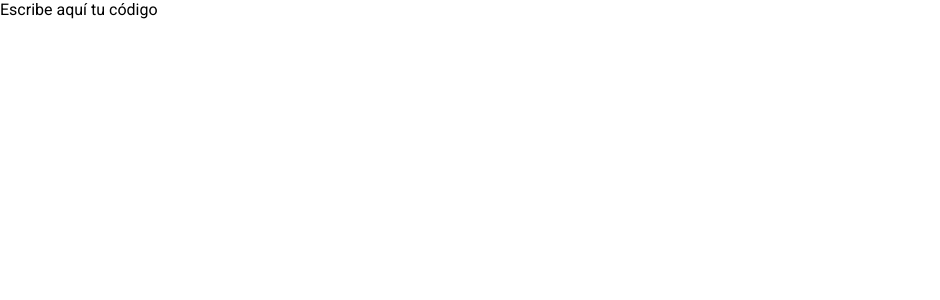
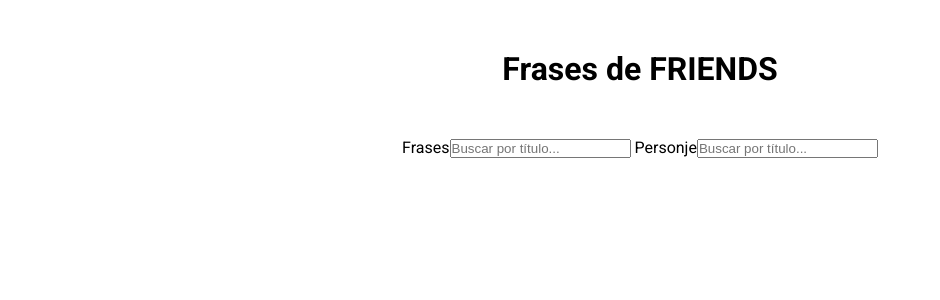
Before and after one commit to Adalab/modulo-3-evaluacion-intermedia-Nanakuh, a React (Vite) app: page / in a window 1280 px wide. Shown: the top 300 px of the page, without its empty margins (0-940 px from the left). Built offline with nearby package versions, Linux system fonts and the light colour scheme.

Commit message:
Add form

```diff
--- a/src/components/App.jsx
+++ b/src/components/App.jsx
@@ -1,10 +1,16 @@
 import '../scss/App.scss'
+import Filters from './Filters'
+import Header from './Header'
 
 function App() {
   return (
     <div className='app'>
+     <Header />
+     <main>
+      <Filters />
+     </main>
 
-      Escribe aquí tu código
+
     </div>
   )
 }
--- a/src/components/Filters.jsx
+++ b/src/components/Filters.jsx
@@ -0,0 +1,11 @@
+function Filters () {
+  return (
+    <form className="filters">
+    <label htmlFor="Quote" className="filters_label"> Frases</label>
+    <input className="filter_input" type="text" placeholder="Buscar por título..."  />
+    <label htmlFor="Character"className="filters_label"> Personje</label>
+    <input className="filter_input" type="text" placeholder="Buscar por título..."  />
+  </form>
+  )
+}
+export default Filters;
--- a/src/components/Header.jsx
+++ b/src/components/Header.jsx
@@ -1,7 +1,7 @@
 function Header () {
   return (
     <header>
-      <h1>Frases de FRIENDS</h1>
+      <h1 className="header">Frases de FRIENDS</h1>
     </header>
   )
 }
--- a/src/scss/App.scss
+++ b/src/scss/App.scss
@@ -1 +1,9 @@
-@import 'core/reset';
+@import "core/reset";
+
+.header {
+  text-align: center;
+  padding: 50px;
+}
+.filters {
+  text-align: center;
+}
```
